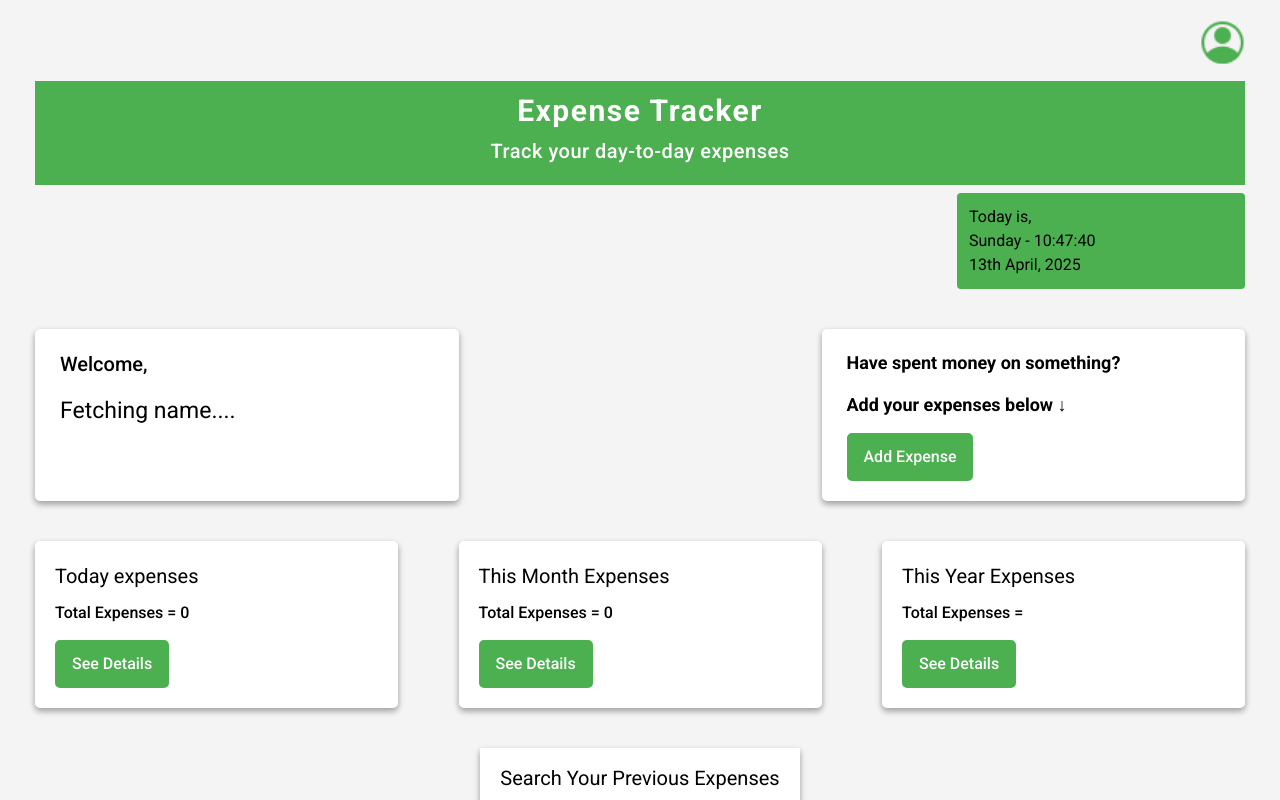
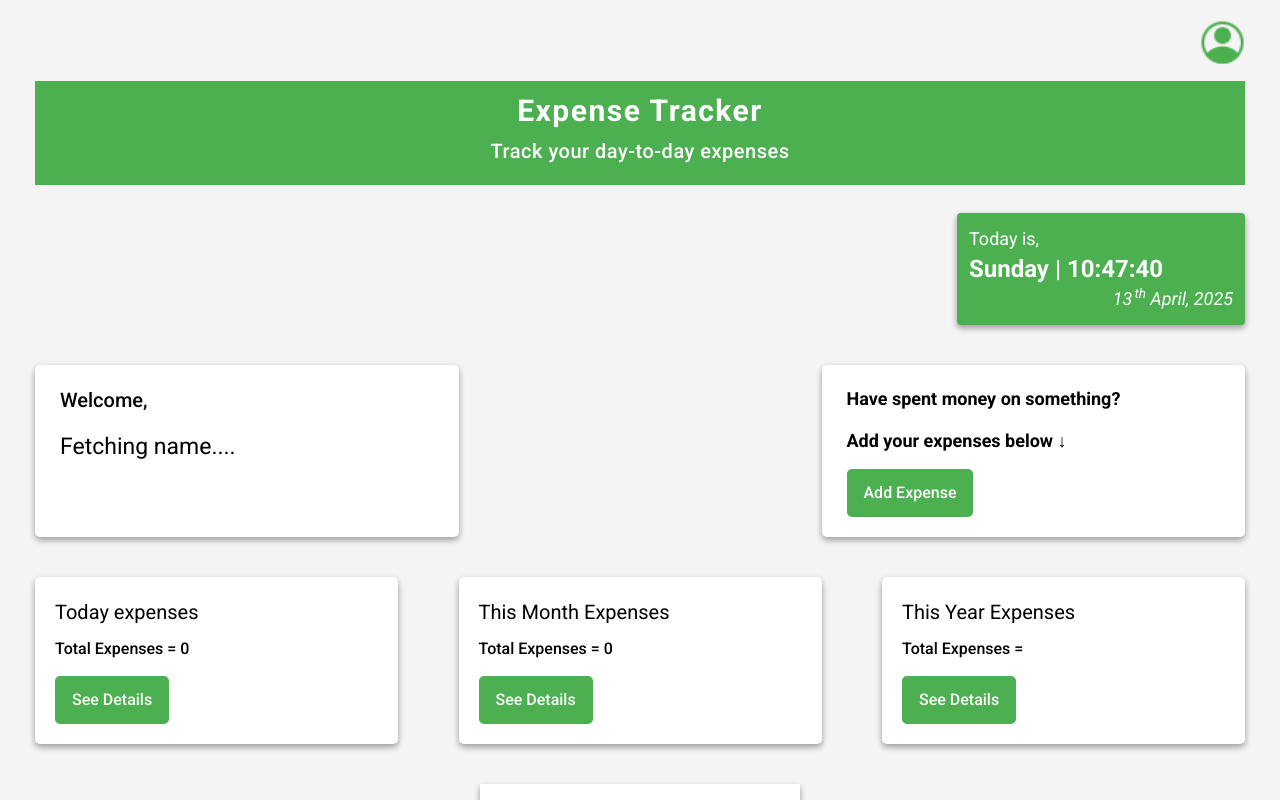
Before and after one commit to prithvijitbasak/pb-expense-tracker, a React (Vite) app in the folder frontend/: page / in a window 1280 px wide. Shown: the top 800 px of the page. Built offline with nearby package versions, Linux system fonts and the light colour scheme; no server answers; sample sign-in values are in the browser's storage.

Commit message:
styled the complete clock card component

```diff
--- a/frontend/src/components/ClockCard.jsx
+++ b/frontend/src/components/ClockCard.jsx
@@ -4,16 +4,23 @@ const ClockCard = () => {
   const [time, setTime] = useState("");
   const [weekDay, setWeekDay] = useState("");
   const [date, setDate] = useState("");
+  const [month, setMonth] = useState("");
+  const [year, setYear] = useState("");
+  const [suffix, setSuffix] = useState("");
 
   useEffect(() => {
     const getDateSuffix = (day) => {
       if (day >= 11 && day <= 13) return "th";
       const lastDigit = day % 10;
       switch (lastDigit) {
-        case 1: return "st";
-        case 2: return "nd";
-        case 3: return "rd";
-        default: return "th";
+        case 1:
+          return "st";
+        case 2:
+          return "nd";
+        case 3:
+          return "rd";
+        default:
+          return "th";
       }
     };
 
@@ -28,21 +35,39 @@ const ClockCard = () => {
 
       // Weekday name
       const days = [
-        "Sunday", "Monday", "Tuesday", "Wednesday",
-        "Thursday", "Friday", "Saturday",
+        "Sunday",
+        "Monday",
+        "Tuesday",
+        "Wednesday",
+        "Thursday",
+        "Friday",
+        "Saturday",
       ];
       setWeekDay(days[now.getDay()]);
 
       // Date with suffix: DDth Month YYYY
       const day = now.getDate();
       const suffix = getDateSuffix(day);
+      setSuffix(suffix);
 
       const months = [
-        "January", "February", "March", "April", "May", "June",
-        "July", "August", "September", "October", "November", "December",
+        "January",
+        "February",
+        "March",
+        "April",
+        "May",
+        "June",
+        "July",
+        "August",
+        "September",
+        "October",
+        "November",
+        "December",
       ];
 
-      setDate(`${day}${suffix} ${months[now.getMonth()]}, ${now.getFullYear()}`);
+      setDate(`${day}`);
+      setMonth(`${months[now.getMonth()]}`);
+      setYear(`${now.getFullYear()}`);
     };
 
     updateTime(); // Initial call
@@ -53,12 +78,15 @@ const ClockCard = () => {
   }, []);
 
   return (
-    <div className="clock-card-wrapper w-2xs bg-[var(--top-color)] p-3 rounded-sm ">
-      <p className="font-italic">Today is,</p>
-      <p className="font">
-        {weekDay} - {time}
+    <div className="clock-card-wrapper w-2xs bg-[var(--top-color)] p-3 rounded-sm shadow-(--global-box-shadow)">
+      <p className="text-lg text-white">Today is,</p>
+      <p className="text-white text-2xl font-bold">
+        {weekDay} | {time}
       </p>
-      <p className="date">{date}</p>
+      <p className="text-right text-white text-lg italic">
+        {date}
+        <sup className="ml-0.5">{suffix}</sup> {month}, {year}
+      </p>
     </div>
   );
 };
--- a/frontend/src/pages/Dashboard.jsx
+++ b/frontend/src/pages/Dashboard.jsx
@@ -84,7 +84,7 @@ const Dashboard = () => {
 
           <DashBanner />
 
-          <div className="mt-2 flex justify-end">
+          <div className="mt-7 flex justify-end">
             <ClockCard />
           </div>
 
```
